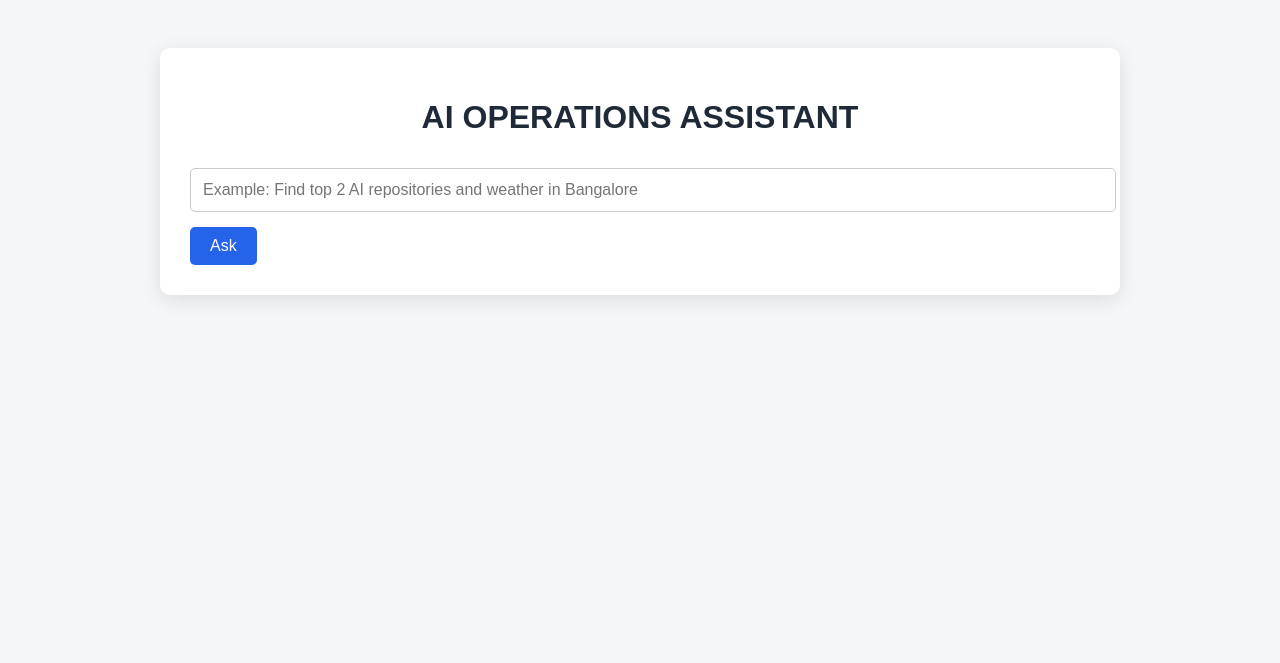
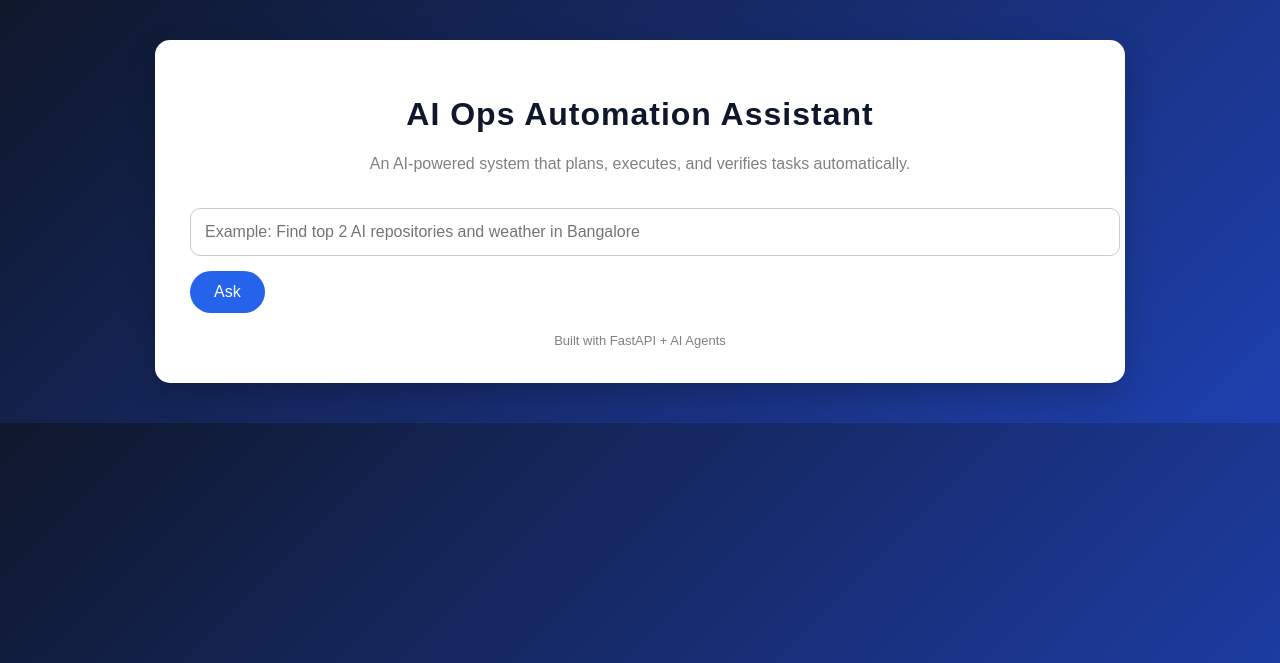
Before and after one commit to NithyaMariamRajan/AI-OPERATIONS-ASSISTANT, a FastAPI app: page / in a window 1280 px wide. Shown: the top 663 px of the page. Run offline with FastAPI, Linux system fonts and the light colour scheme.

Commit message:
HTML template for AI Ops Automation Assistant

```diff
--- a/ai_ops_assistant/templates/index.html
+++ b/ai_ops_assistant/templates/index.html
@@ -1,73 +1,107 @@
 <!DOCTYPE html>
 <html>
 <head>
-    <title>AI OPERATIONS ASSISTANT</title>
+    <title>AI Ops Automation Assistant</title>
     <style>
         body {
-            font-family: Arial, sans-serif;
-            background-color: #f4f6f8;
+            font-family: 'Arial', sans-serif;
+            background: linear-gradient(135deg, #0f172a, #1e40af);
             padding: 40px;
+            margin: 0;
         }
 
         .container {
             max-width: 900px;
             margin: auto;
             background: white;
-            padding: 30px;
-            border-radius: 10px;
-            box-shadow: 0 5px 20px rgba(0,0,0,0.1);
+            padding: 35px;
+            border-radius: 15px;
+            box-shadow: 0 10px 30px rgba(0,0,0,0.2);
         }
 
         h1 {
             text-align: center;
-            color: #1f2937;
+            color: #0f172a;
+            letter-spacing: 1px;
+        }
+
+        .subtitle {
+            text-align: center;
+            color: gray;
+            margin-bottom: 20px;
         }
 
         input[type="text"] {
             width: 100%;
-            padding: 12px;
-            margin-top: 10px;
-            border-radius: 5px;
+            padding: 14px;
+            margin-top: 15px;
+            border-radius: 10px;
             border: 1px solid #ccc;
             font-size: 16px;
         }
 
         button {
             margin-top: 15px;
-            padding: 10px 20px;
+            padding: 12px 24px;
             border: none;
             background: #2563eb;
             color: white;
-            border-radius: 5px;
+            border-radius: 25px;
             cursor: pointer;
             font-size: 16px;
+            transition: all 0.3s ease;
         }
 
         button:hover {
             background: #1d4ed8;
+            transform: scale(1.05);
         }
 
         .response-box {
             margin-top: 25px;
             background: #f1f5f9;
             padding: 20px;
-            border-radius: 8px;
+            border-radius: 12px;
             box-shadow: 0 2px 8px rgba(0,0,0,0.05);
             white-space: pre-wrap;
             font-size: 15px;
             line-height: 1.6;
+            border-left: 5px solid #2563eb;
         }
 
         .error {
             color: red;
             margin-top: 15px;
         }
+
+        .footer {
+            text-align: center;
+            margin-top: 20px;
+            font-size: 13px;
+            color: gray;
+        }
+
+        #loading {
+            display: none;
+            margin-top: 15px;
+            color: #2563eb;
+            font-weight: bold;
+        }
     </style>
+
+    <script>
+        function showLoading() {
+            document.getElementById("loading").style.display = "block";
+        }
+    </script>
 </head>
 <body>
 
 <div class="container">
-    <h1>AI OPERATIONS ASSISTANT</h1>
+    <h1>AI Ops Automation Assistant</h1>
+    <p class="subtitle">
+        An AI-powered system that plans, executes, and verifies tasks automatically.
+    </p>
 
     <form action="/ask" method="post">
         <input
@@ -76,8 +110,10 @@
             placeholder="Example: Find top 2 AI repositories and weather in Bangalore"
             required
         >
-        <button type="submit">Ask</button>
+        <button type="submit" onclick="showLoading()">Ask</button>
     </form>
+
+    <p id="loading">⏳ Fetching results...</p>
 
     {% if error %}
         <p class="error">{{ error }}</p>
@@ -88,6 +124,10 @@
 {{ response }}
         </div>
     {% endif %}
+
+    <div class="footer">
+        Built with FastAPI + AI Agents
+    </div>
 </div>
 
 </body>
```
